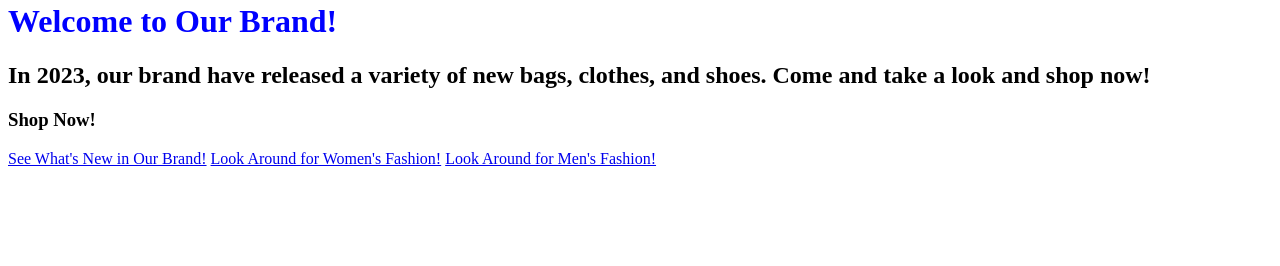
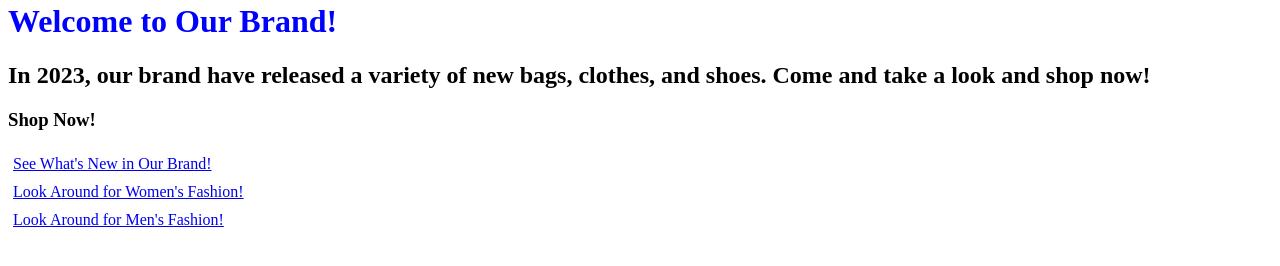
Before and after one commit to Pasifista1/Pasifista1.github.io, a plain HTML site: page Daniel's shopping mall.html in a window 1280 px wide. Shown: the part 504-770 px from the top of the page. Drawn offline with Linux system fonts and the light colour scheme.

Commit message:
Update Daniel's shopping mall.html

```diff
--- a/Daniel's shopping mall.html
+++ b/Daniel's shopping mall.html
@@ -8,9 +8,18 @@
 	<h2>In 2023, our brand have released a variety of new bags, clothes, and shoes. Come and take a look and shop now!</h2>
 		<h3> Shop Now!</h3>
 
+<div class="column">
 <a href="Pasifista1.github.io/See What's New in Our Brand!.html">See What's New in Our Brand!</a>
+</div>
+
+<div class="column">
 <a href="Pasifista1.github.io/Look Around for Women's Fashion!.html">Look Around for Women's Fashion!</a>
+</div>
+
+<div class="column">
 <a href="Pasifista1.github.io/Look Around for Men's Fashion!.html">Look Around for Men's Fashion!</a>
+</div>
+
 <link rel="stylesheet" type="text/css" href="style.css">
 </ul>
 </body>
```
